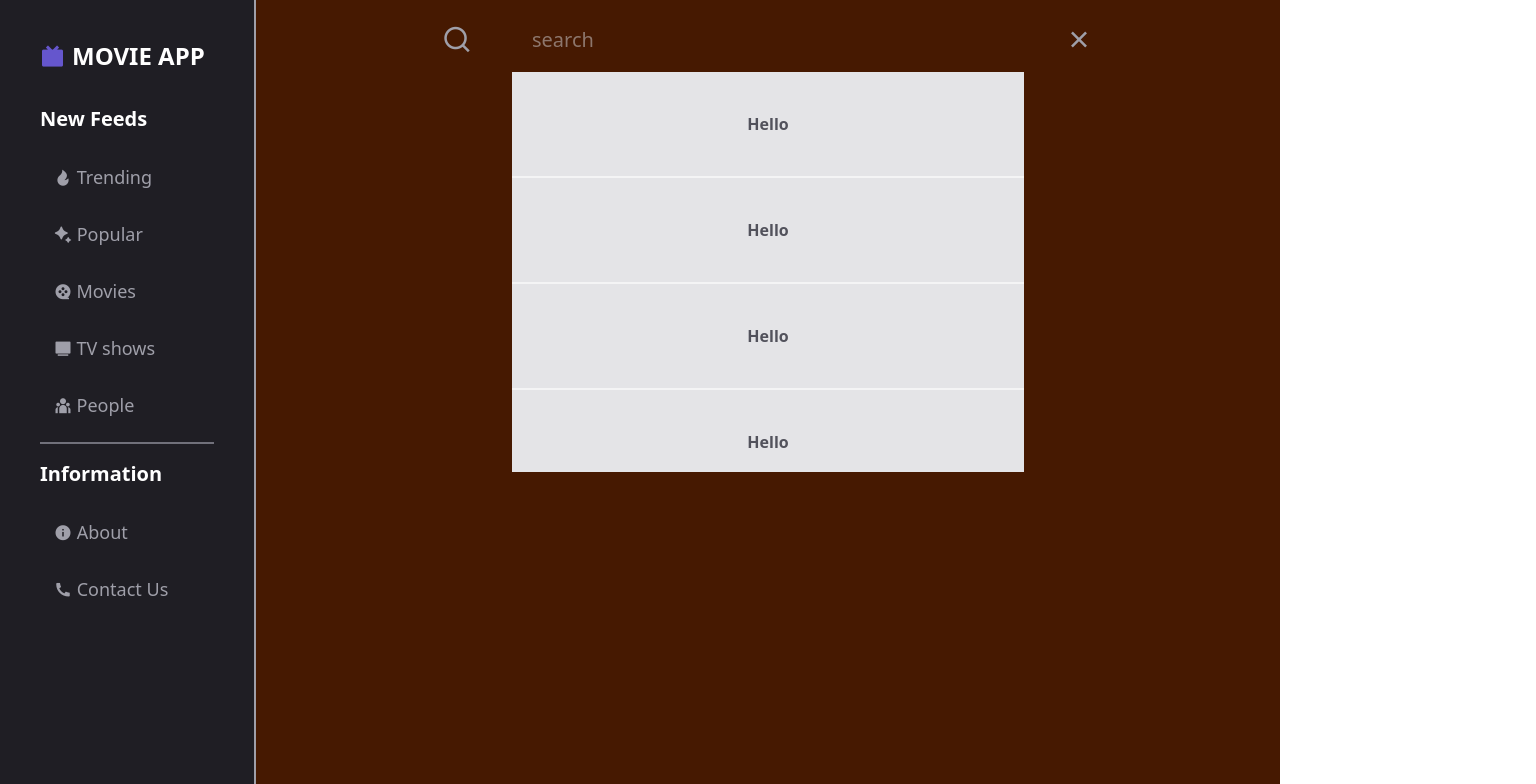
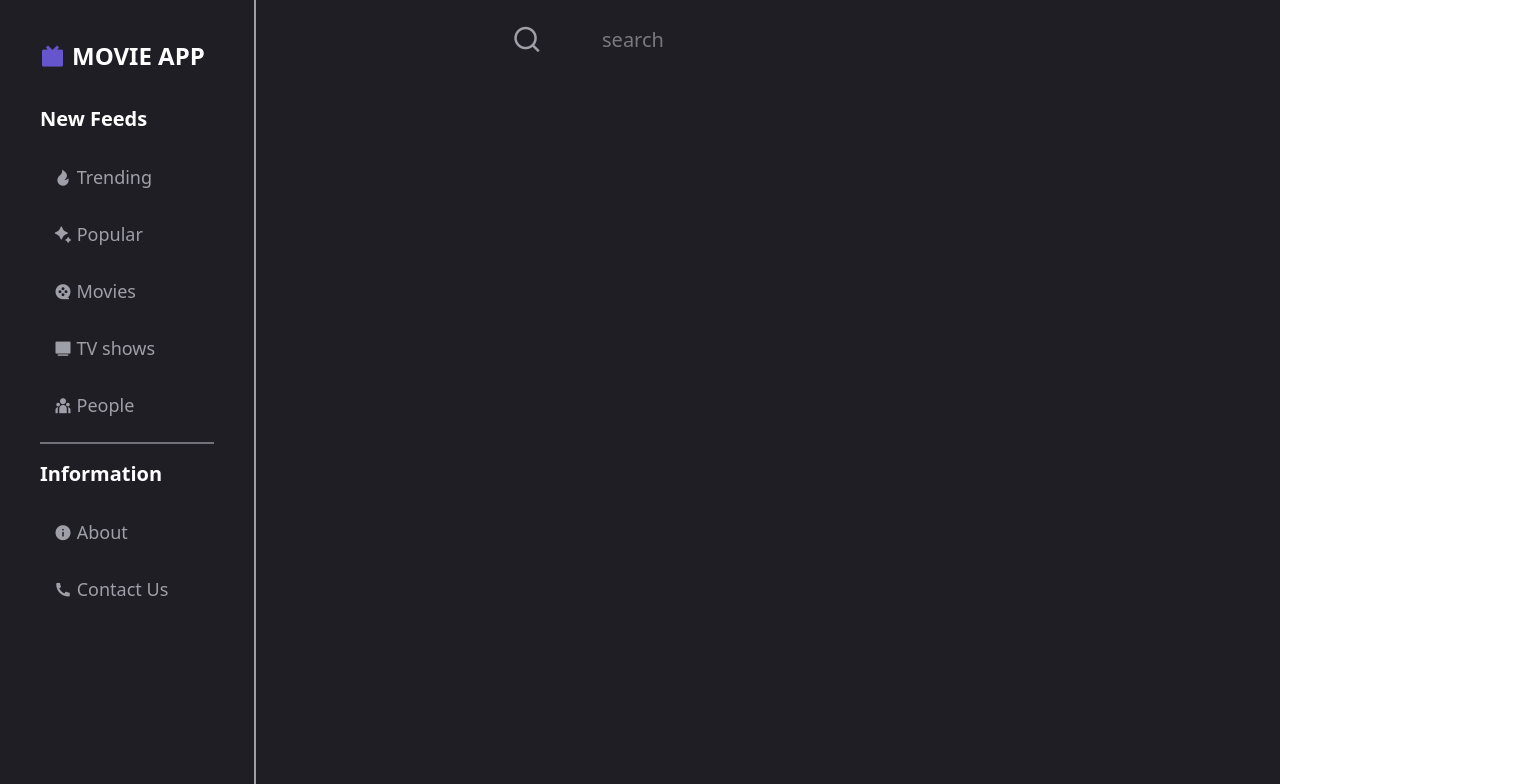
Before and after one commit to sirajshaikh-dev/MOVIE_APP, a React (Vite) app: page / in a window 1280 px wide. Shown: the top 784 px of the page, 1536 px wide, since content can reach past the window. Built offline with nearby package versions, Linux system fonts and the light colour scheme.

Commit message:
refactor Topnav  for search functionality  (53:00)

```diff
--- a/src/components/Home.jsx
+++ b/src/components/Home.jsx
@@ -6,7 +6,7 @@ function Home() {
   return (
     <>
       <Sidenav/>
-      <div className='w-[80%] h-full  bg-amber-950'>
+      <div className='w-[80%] h-full '>
       <Topnav/>
       </div>
     </>
--- a/src/components/templates/Topnav.jsx
+++ b/src/components/templates/Topnav.jsx
@@ -1,61 +1,34 @@
+import { useState } from "react"
 import { Link } from "react-router-dom"
 
 const Topnav = () => {
+    const [query, setQuery] = useState('')
+    console.log(query)
   return (
-    <div className='w-full h-[10vh] relative flex justify-center items-center'>
+    <div className='w-full h-[10vh] relative flex justify-start items-center ml-[25%]'>
         <i class="ri-search-line text-3xl text-zinc-400"></i>
         <input
         className="w-[50%] mx-10 p-5 text-xl outline-none border-none bg-transparent text-zinc-300"
         type='text'
-        placeholder='search'/>
-        <i class="ri-close-line text-3xl text-zinc-400"></i>
+        placeholder='search'
+        onChange={(e)=>setQuery(e.target.value)}
+        value={query}/>
+        {
+            query.length>0 && (
+            <i
+            class="ri-close-line text-3xl text-zinc-400"
+            onClick={()=>setQuery('')}
+            ></i>
+            )
+        }
 
-        <div className="absolute w-[50%] h-[50vh] bg-zinc-200 top-[90%] overflow-auto">
-            <Link className="font-semibold text-zinc-600 flex w-full p-10 justify-center items-center border-b-2 border-zinc-100
+        <div className="absolute w-[50%] max-h-[50vh] bg-zinc-200 top-[90%] overflow-auto">
+            {/* <Link className="font-semibold text-zinc-600 flex w-full p-10 justify-center items-center border-b-2 border-zinc-100
             hover:text-black hover:bg-zinc-300 duration-300">
             <img src="" alt="" />
             <span>Hello</span>
-            </Link>
-            <Link className="font-semibold text-zinc-600 flex w-full p-10 justify-center items-center border-b-2 border-zinc-100
-            hover:text-black hover:bg-zinc-300 duration-300">
-            <img src="" alt="" />
-            <span>Hello</span>
-            </Link>
-            <Link className="font-semibold text-zinc-600 flex w-full p-10 justify-center items-center border-b-2 border-zinc-100
-            hover:text-black hover:bg-zinc-300 duration-300">
-            <img src="" alt="" />
-            <span>Hello</span>
-            </Link>
-            <Link className="font-semibold text-zinc-600 flex w-full p-10 justify-center items-center border-b-2 border-zinc-100
-            hover:text-black hover:bg-zinc-300 duration-300">
-            <img src="" alt="" />
-            <span>Hello</span>
-            </Link>
-            <Link className="font-semibold text-zinc-600 flex w-full p-10 justify-center items-center border-b-2 border-zinc-100
-            hover:text-black hover:bg-zinc-300 duration-300">
-            <img src="" alt="" />
-            <span>Hello</span>
-            </Link>
-            <Link className="font-semibold text-zinc-600 flex w-full p-10 justify-center items-center border-b-2 border-zinc-100
-            hover:text-black hover:bg-zinc-300 duration-300">
-            <img src="" alt="" />
-            <span>Hello</span>
-            </Link>
-            <Link className="font-semibold text-zinc-600 flex w-full p-10 justify-center items-center border-b-2 border-zinc-100
-            hover:text-black hover:bg-zinc-300 duration-300">
-            <img src="" alt="" />
-            <span>Hello</span>
-            </Link>
-            <Link className="font-semibold text-zinc-600 flex w-full p-10 justify-center items-center border-b-2 border-zinc-100
-            hover:text-black hover:bg-zinc-300 duration-300">
-            <img src="" alt="" />
-            <span>Hello</span>
-            </Link>
-            <Link className="font-semibold text-zinc-600 flex w-full p-10 justify-center items-center border-b-2 border-zinc-100
-            hover:text-black hover:bg-zinc-300 duration-300">
-            <img src="" alt="" />
-            <span>Hello</span>
-            </Link>
+            </Link> */}
+
         </div>
     </div>
   )
```
